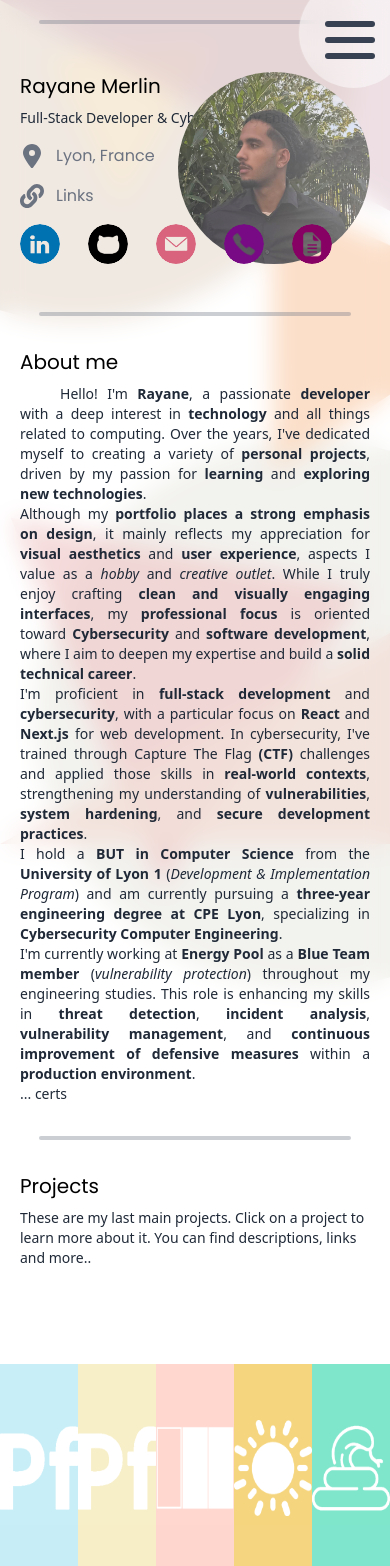
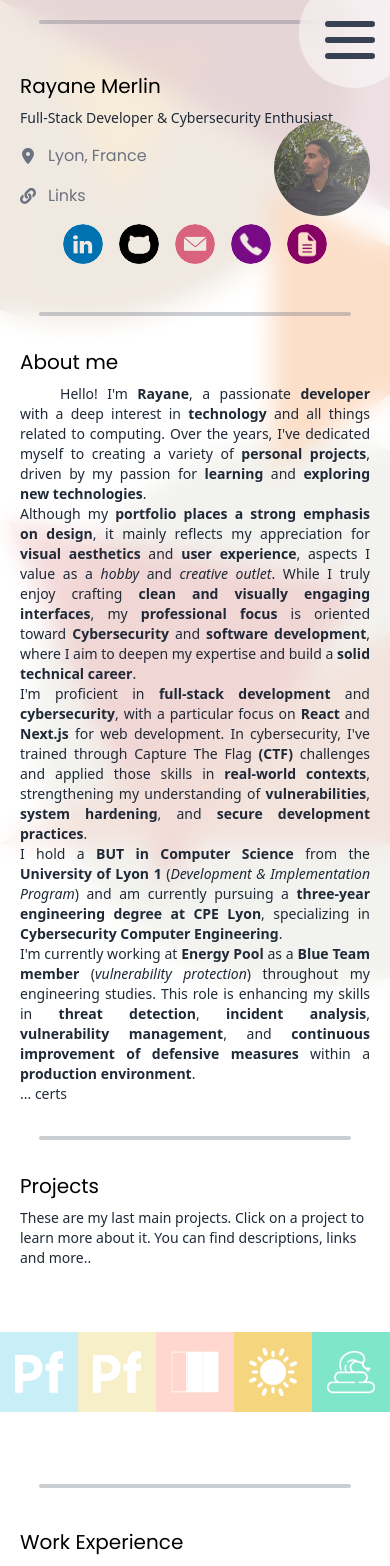
Before and after one commit to rayaaaneee/Next-Adobe-Portfolio, a Next.js app: page /home in a window 390 px wide. Shown: the top 1566 px of the page. Built offline with nearby package versions, Linux system fonts and the light colour scheme.

Commit message:
Start media queries on home

```diff
--- a/src/app/(portfolio)/home/page.tsx
+++ b/src/app/(portfolio)/home/page.tsx
@@ -9,7 +9,6 @@ import { FaLink } from "react-icons/fa";
 import {
     HeadingOne,
     HeadingThree,
-    HeadingTwo,
     IconPosition,
     Paragraph,
     ParagraphAlignment
@@ -49,20 +48,36 @@ const Home = () => {
         )}>
             <Separator className="mt-0 mb-8" />
             <article className="relative flex flex-col justify-center">
-                <Image className={cn("absolute w-48 h-48 right-0 opacity-90 backdrop-blur-md rounded-full pointer-events-none")} src={photo} alt="photo" width={150} height={150} />
+                <Image className={cn(
+                    "absolute right-0 opacity-90 backdrop-blur-md rounded-full pointer-events-none",
+                    [
+                        "w-24 h-24",
+                        "xs:w-32 xs:h-32",
+                        "sm:w-40 sm:h-40",
+                        "lg:w-44 lg:h-44",
+                        "xl:w-48 xl:h-48",
+                    ]
+                )} src={photo} alt="photo" width={150} height={150} />
                 <section>
                     <HeadingOne id="name" className="mt-0" isAnchorLink>Rayane Merlin</HeadingOne>
                     <Paragraph>Full-Stack Developer & Cybersecurity Enthusiast</Paragraph>
-                    <HeadingThree containerClassName="ml-0" icon={<FaLocationDot className="w-6 h-6"/>}>Lyon, France</HeadingThree>
+                    <HeadingThree containerClassName="ml-0" icon={<FaLocationDot/>}>Lyon, France</HeadingThree>
                 </section>
                 <section>
-                    <HeadingThree icon={<FaLink className="w-6 h-6"/>} containerClassName="ml-0">Links</HeadingThree>
+                    <HeadingThree icon={<FaLink/>} containerClassName="ml-0">Links</HeadingThree>
                     <ContactLinks size={IconSize.sm} tooltipsSize={TooltipSize.md} tooltips className={cn(
-                        "w-fit mt-4 gap-7 justify-between",
+                        "w-fit mt-4 justify-between",
+                        [
+                            "gap-4 mx-auto",
+                            "sm:gap-4",
+                            "md:gap-5",
+                            "lg:gap-6",
+                            "xl:gap-7"
+                        ]
                     )} />
                 </section>
             </article>
-            <Separator className="my-8" />
+            <Separator className="my-8"/>
             <article>
                 <HeadingOne id="about" isAnchorLink>About me</HeadingOne>
                 <Paragraph indent alignment={ParagraphAlignment.justify}>
--- a/src/asset/data/language/en.ts
+++ b/src/asset/data/language/en.ts
@@ -28,17 +28,18 @@ const englishSentences: Sentences = {
     index: {
         title: "Adobe Portfolio - Rayane Merlin",
         discover: "Get started",
-        description: [
+        description: {
+            long: [
                 "Rayane Merlin",
                 "Full-Stack Developper",
-            "Cybersecurity",
+                "Cybersecurity"
             ],
-        reduced_description: [
+            short: [
                 "Rayane Merlin",
                 "FullStack Dev",
-            "Cyber",
-            "IT Student"
+                "Cyber"
             ]
+        },
     },
     home: {
     },
--- a/src/asset/data/language/es.ts
+++ b/src/asset/data/language/es.ts
@@ -28,17 +28,18 @@ const spanishSentences: Sentences = {
     index: {
         title: "Adobe Portfolio - Rayane Merlin",
         discover: "Empezar",
-        description: [
+        description: {
+            long: [
                 "Rayane Merlin",
                 "Desarrollador Full-Stack",
-            "Ciberseguridad",
+                "Ciberseguridad"
             ],
-        reduced_description: [
+            short: [
                 "Rayane Merlin",
                 "Dev FullStack",
-            "Ciber",
-            "Estudiante IT"
+                "Ciber"
             ]
+        },
     },
     home: {
     },
--- a/src/asset/data/language/fr.ts
+++ b/src/asset/data/language/fr.ts
@@ -27,17 +27,18 @@ const frenchSentences = {
     index: {
         title: "Adobe Portfolio - Rayane Merlin",
         discover: "Découvrir",
-        description: [
+        description: {
+            long: [
                 "Rayane Merlin",
                 "Développeur Full-Stack",
                 "Cybersécurité",
             ],
-        reduced_description: [
+            short: [
                 "Rayane Merlin",
                 "Dev FullStack",
-            "Cyber",
-            "Étudiant IT"
+                "Cyber"
             ]
+        },
     },
     home: {
     },
--- a/src/asset/scss/home/styles.scss
+++ b/src/asset/scss/home/styles.scss
@@ -1,4 +1,5 @@
 @use "./defs.scss" as *;
+@use "../defs.scss" as *;
 
 @layer utilities {
 
@@ -23,13 +24,16 @@
 
 				  	@for $index from 1 through $cols { // index element hovered
 
-				    	&.hover-#{$index} {
-				      		@include grid-cols-hover($cols, $index); // put values
-				  		}
 
-				    	&.click-#{$index} {
-				      		@include grid-cols-click($cols, $index); // put values
-				  		}
+						&.click-#{$index} {
+							@include grid-cols-click($cols, $index); // put values
+						}
+
+						@include hover-safe {
+							&.hover-#{$index}:not(.click-#{$index}) { // if hover-{index} and not click-{index} on hover
+								@include grid-cols-hover($cols, $index); // put values
+							}
+						}
 
 					}
 
@@ -39,8 +43,45 @@
 
 		}
 
+		// Default
 		.size-element {
-			@apply h-52;
+			@apply h-20;
+		}
+
+		// XS
+		@media screen and (min-width: 480px) {
+			.size-element {
+				@apply h-24;
+			}
+		}
+
+		// SM
+		@media screen and (min-width: 640px) {
+			.size-element {
+				@apply h-28;
+			}
+		}
+
+		// MD
+		@media screen and (min-width: 768px) {
+			.size-element {
+				@apply h-36;
+			}
+		}
+
+		// LG
+		@media screen and (min-width: 1024px) {
+			.size-element {
+				@apply h-44;
+			}
+
+		}
+
+		// XL
+		@media screen and (min-width: 1280px) {
+			.size-element {
+				@apply h-52;
+			}
 		}
 
 	}
--- a/src/components/home/adaptable-grid/adaptable-grid-see-more-button.tsx
+++ b/src/components/home/adaptable-grid/adaptable-grid-see-more-button.tsx
@@ -5,7 +5,9 @@ import useConditionalEffect from '@/utils/hook/use-conditional-effect';
 
 import { cn } from '@/lib/utils';
 
-import { HeadingThree } from '@/components/page-flow';
+import { HeadingThree, IconPosition } from '@/components/page-flow';
+
+import { FaPlus, FaMinus } from "react-icons/fa6";
 
 import ClassNameInterface from '@/utils/interface/classname';
 import verifyReference from '@/utils/function/verify-reference';
@@ -25,7 +27,7 @@ const AdaptableGridSeeMoreButton = ({ className, id, nbWrappers }: AdaptableGrid
     const isInteractive: boolean = nbWrappers > 1;
 
     const initialText = (isInteractive) ?
-        (`See ${nbWrappers - 1} more ${nbWrappers - 1 > 1 ? "rows" : "row"}`)
+        "Expand"
             :
         "";
     const transitionDuration = 75;
@@ -61,7 +63,7 @@ const AdaptableGridSeeMoreButton = ({ className, id, nbWrappers }: AdaptableGrid
 
         verifyReference(seeMoreButtonRef, "seeMoreButtonRef");
 
-        const text: string = isExpanded ? "See less" : initialText;
+        const text: string = isExpanded ? "Dismiss" : initialText;
 
         seeMoreButtonRef.current!.classList.add(heightClassToggled);
 
@@ -88,8 +90,11 @@ const AdaptableGridSeeMoreButton = ({ className, id, nbWrappers }: AdaptableGrid
                 onClick={isInteractive ? () => setIsExpanded(!isExpanded) : undefined}
                 id={`see-more-${id}`}
                 className='m-0'
+                icon={isInteractive && (isExpanded ? <FaMinus /> : <FaPlus />)}
+                iconPosition={IconPosition.right}
                 containerClassName={cn(
                     "see-more-button",
+                    "text-gray-200",
                     { ["expanded"]: isExpanded },
                     "m-0 w-full h-full flex items-center justify-center",
                     className
--- a/src/components/home/adaptable-grid/adaptable-grid-top-bottom-part.tsx
+++ b/src/components/home/adaptable-grid/adaptable-grid-top-bottom-part.tsx
@@ -11,7 +11,17 @@ const AdaptableGridTopBottomPart = forwardRef<HTMLButtonElement, ComponentProps<
             ref={ref}
             hover={hover}
             onClick={onClick}
-            className={cn("w-full h-16 rounded-none", className)}
+            className={cn(
+                "w-full rounded-none",
+                [
+                    "h-8",
+                    "xs:h-10",
+                    "sm:h-12",
+                    "lg:h-14",
+                    "xl:h-16",
+                ],
+                className
+            )}
         >
             {children}
         </Button>
--- a/src/components/home/separator.tsx
+++ b/src/components/home/separator.tsx
@@ -9,7 +9,11 @@ export interface SeparatorProps extends ClassNameInterface {
 const Separator = ({ className, lite = false }: SeparatorProps) => {
     return (
         <div className={cn(
-            `opacity-35 mx-auto rounded-full h-1 bg-gray-500 dark:bg-gray-200 my-4`,
+            `opacity-35 mx-auto rounded-full h-1 bg-gray-500 dark:bg-gray-200`,
+            [
+                "my-2",
+                "xl:my-4"
+            ],
             [lite ? "w-3/5" : "w-4/5"],
             className
         )}></div>
--- a/src/components/index/main-container.tsx
+++ b/src/components/index/main-container.tsx
@@ -23,7 +23,7 @@ const MainContainer = () => {
                     "w-[40%] opacity-0 h-3 rounded-[10px] transition-opacity duration-600 bg-black dark:bg-white animate-bar",
                 )}></div>
                 <div id='subtitle' className={cn(
-                    "flex flex-row items-center justify-center to-animate appear -translate-y-10 anim-delay-2100 gap-[1vw] my-[1vw] sm:my-0"
+                    "flex flex-row items-center justify-center to-animate appear -translate-y-10 anim-delay-2100 gap-[1vw]",
                 )}>
                     <TextTypeWriter id='normal' className='hidden md:block' />{/*  Texte dynamique  */}
                     <TextTypeWriter id='reduced' reduced className='block md:hidden' />{/*  Texte dynamique  */}
--- a/tailwind.config.ts
+++ b/tailwind.config.ts
@@ -25,10 +25,7 @@ const config: import('tailwindcss').Config = {
             pattern: /transition-(\[height,background-color\])/,
         }
     ],
-    darkMode: "class", // or "media",
-    future: {
-        hoverOnlyWhenSupported: true,
-    },
+    darkMode: "class",
     theme: {
         extend: {
             keyframes: {
```
Also changed, not shown: src/components/home/adaptable-grid/adaptable-grid-element.tsx (+9 -4 lines), src/components/index/text-type-writer.tsx (+5 -5 lines). Lines whose indentation alone changed are shown as unchanged.
